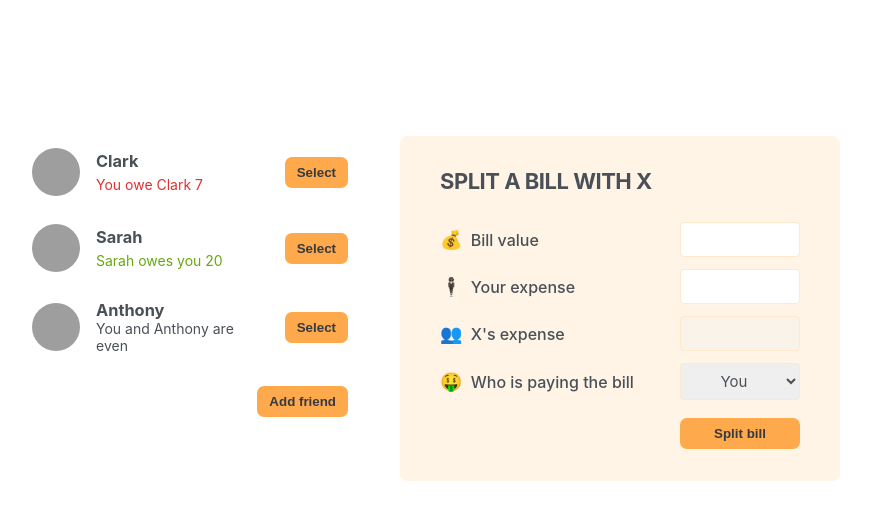
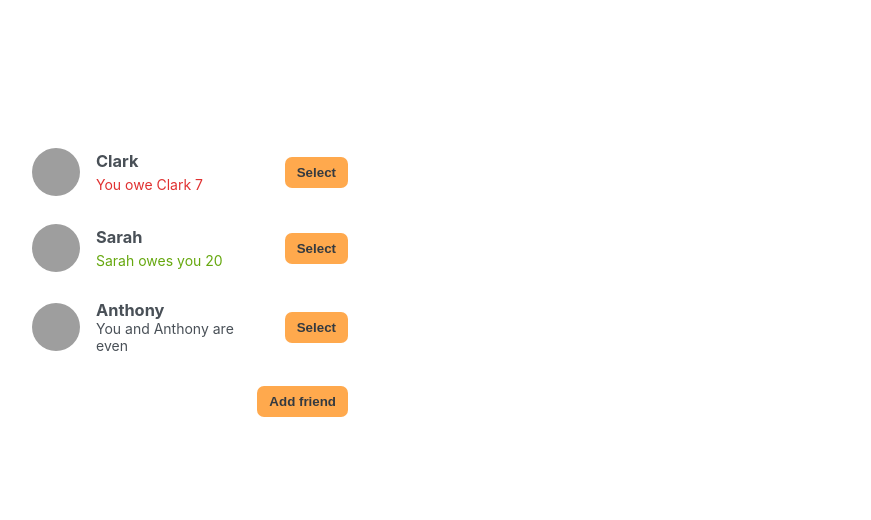
Before and after one commit to akramghaleb/react-eat-n-split, a React (Create React App) app: page / in a window 1280 px wide. Shown: the top 520 px of the page, without its empty margins (210-1081 px from the left). Built offline with nearby package versions, Linux system fonts and the light colour scheme; grey boxes are pictures that could not be loaded; the HTML template or start-up script is replaced by a standard one.

Commit message:
Selecting a Friend

```diff
--- a/src/App.js
+++ b/src/App.js
@@ -29,6 +29,7 @@
 export default function App() {
   const [friends, setFriends] = useState(initialFriends)
   const [showAddFriend, setShowAddFriend] = useState(false)
+  const [selectedFriend, setSelectedFriend] = useState(null)
 
   function handleShowAddFriend() {
     setShowAddFriend(show => !show)
@@ -39,29 +40,44 @@
     setShowAddFriend(false)
   }
 
+  function handleSelection(friend) {
+    //setSelectedFriend(friend)
+    setSelectedFriend(cur => cur?.id === friend.id ? null : friend)
+    setShowAddFriend(false)
+  }
+
   return <div className="app">
     <div className="sidebar">
-      <FriendsList friends={friends} />
+      <FriendsList friends={friends}
+        selectedFriend={selectedFriend}
+        onSelection={handleSelection} />
+
       {showAddFriend && <FormAddFriend onAddFriend={handleAddFriend} />}
+
       <Button onClick={handleShowAddFriend}>
         {showAddFriend ? 'Close' : 'Add friend'}
       </Button>
     </div>
 
-    <FormSplitBill />
+    {selectedFriend && <FormSplitBill selectedFriend={selectedFriend} />}
   </div>;
 }
 
-function FriendsList({ friends }) {
+function FriendsList({ friends, onSelection, selectedFriend }) {
   return <ul>
     {friends.map(friend => (
-      <Friend key={friend.id} friend={friend} />  // Passing friend data as prop to Friend component.  // key prop is used to uniquely identify each element in the array.  // Arrow function is used for concise rendering.  // The Friend component is reused for each friend in the friends array.  // The friend data is passed as a prop to the Friend component.  // The Friend component renders a li element containing the friend's name.  // The map function creates a new array with the Friend components, each with the corresponding friend data.  // The resulting array is then rendered as a list.  // The FriendsList component renders an unordered list containing the Friend components for each friend in the initialFriends array.  // The FriendsList component is a functional component.  // The App component renders the FriendsList component.  // The App component is a functional component.  // The App component renders a div with a class name of "
+      <Friend key={friend.id}
+        friend={friend}
+        selectedFriend={selectedFriend}
+        onSelection={onSelection} />  // Passing friend data as prop to Friend component.  // key prop is used to uniquely identify each element in the array.  // Arrow function is used for concise rendering.  // The Friend component is reused for each friend in the friends array.  // The friend data is passed as a prop to the Friend component.  // The Friend component renders a li element containing the friend's name.  // The map function creates a new array with the Friend components, each with the corresponding friend data.  // The resulting array is then rendered as a list.  // The FriendsList component renders an unordered list containing the Friend components for each friend in the initialFriends array.  // The FriendsList component is a functional component.  // The App component renders the FriendsList component.  // The App component is a functional component.  // The App component renders a div with a class name of "
     ))}
   </ul>
 }
 
-function Friend({ friend }) {
-  return <li>
+function Friend({ friend, onSelection, selectedFriend }) {
+  const isSelected = friend?.id === selectedFriend?.id
+
+  return <li className={isSelected ? "selected" : ""}>
     <img src={friend.image} alt={friend.name} />
     <h3>{friend.name}</h3>
     {friend.balance < 0 &&
@@ -83,7 +99,9 @@
         </p>
       )}
 
-    <Button>Select</Button>
+    <Button onClick={() => onSelection(friend)}>
+      {isSelected ? "Close" : "Select"}
+    </Button>
   </li>
 }
 
@@ -127,9 +145,9 @@
   </form>
 }
 
-function FormSplitBill() {
+function FormSplitBill({ selectedFriend }) {
   return <form className="form-split-bill">
-    <h2>Split a bill with X</h2>
+    <h2>Split a bill with {selectedFriend.name}</h2>
 
     <label>💰 Bill value</label>
     <input type='text' />
@@ -137,13 +155,13 @@
     <label>🕴️ Your expense</label>
     <input type='text' />
 
-    <label>👥 X's expense</label>
+    <label>👥 {selectedFriend.name}'s expense</label>
     <input type='text' disabled />
 
     <label>🤑 Who is paying the bill</label>
     <select>
       <option value="user">You</option>
-      <option value="friend">X</option>
+      <option value="friend">{selectedFriend.name}</option>
     </select>
 
     <Button>Split bill</Button>
```
